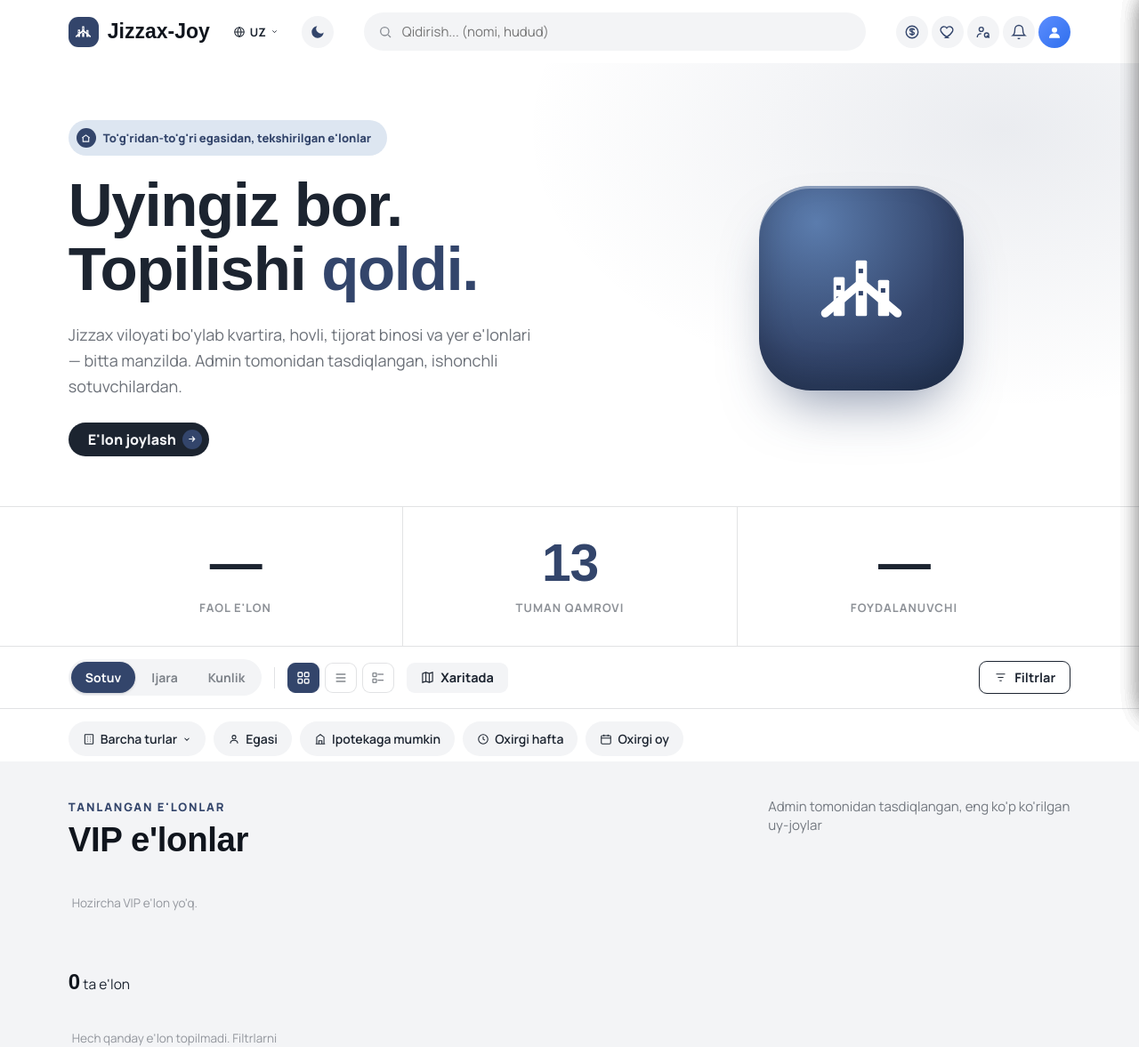
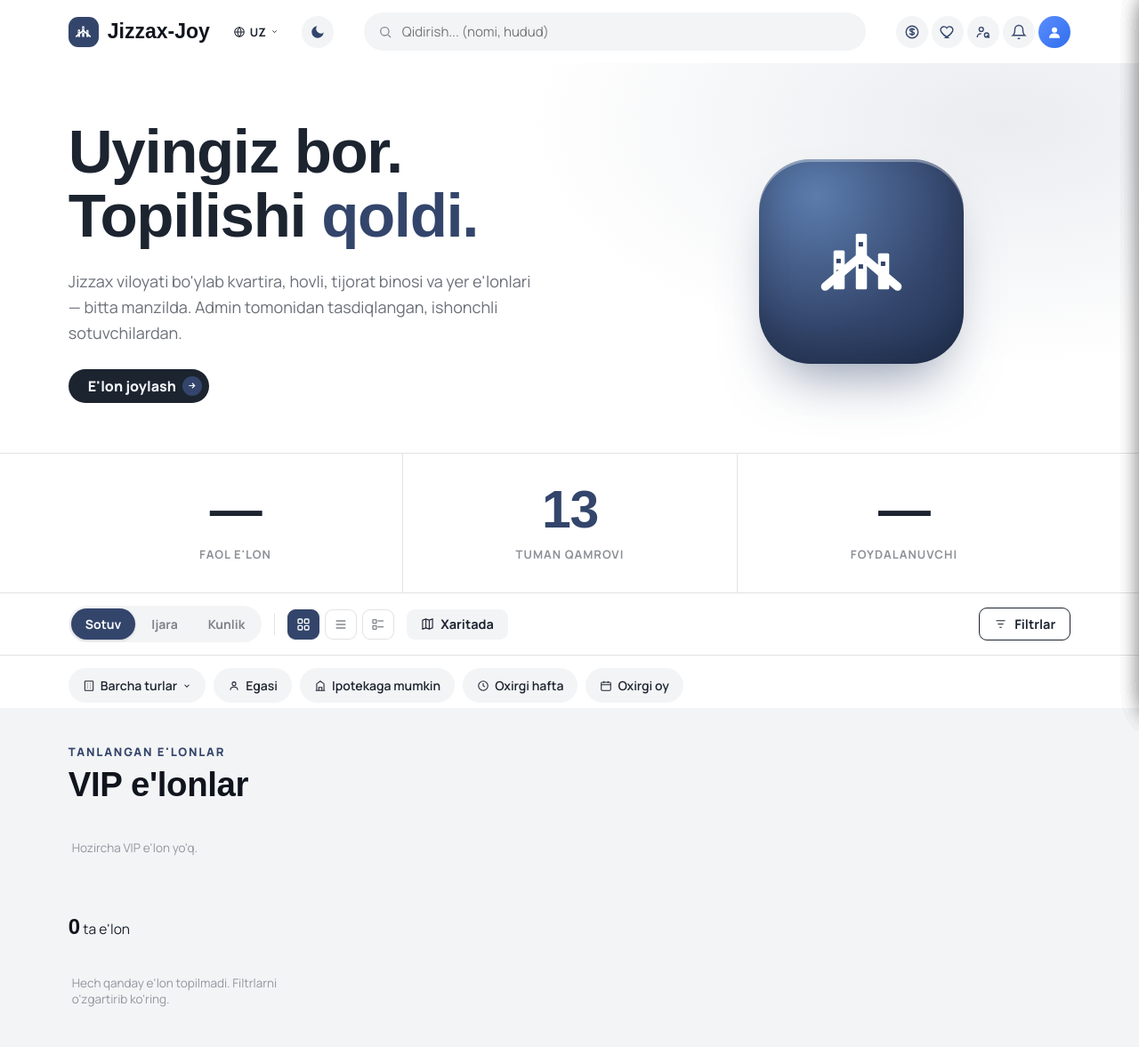
Before and after one commit to azizqulovsodiqjon-creator/Xonadon, a Django app: page / in a window 1280 px wide. Shown: the top 1177 px of the page at 89% size. Run offline with Django 5.2, Linux system fonts and the light colour scheme; data that the repository does not hold is empty; some libraries are stand-ins or nearby versions; some web fonts are replaced.

Commit message:
Remove the hero eyebrow chip and the VIP section subtitle
Drops "To'g'ridan-to'g'ri egasidan, tekshirilgan e'lonlar" above the
hero title and "Admin tomonidan tasdiqlangan, eng ko'p ko'rilgan
uy-joylar" next to the VIP heading.

Co-Authored-By: Claude Opus 5.5 <noreply@anthropic.com>

```diff
--- a/listings/tests.py
+++ b/listings/tests.py
@@ -246,6 +246,8 @@ class SiteIconTests(TestCase):
         page = self.client.get('/').content.decode()
         self.assertIn('<link rel="icon" href="/favicon.ico" sizes="48x48">', page)
         self.assertNotIn('Admin tasdiqlagan', page)
+        self.assertNotIn('heroEyebrowText', page)  # the "To'g'ridan-to'g'ri egasidan..." chip
+        self.assertNotIn('class="vip-sub"', page)
 
 
 class InstallableAppTests(TestCase):
--- a/static/js/10-i18n.js
+++ b/static/js/10-i18n.js
@@ -60,7 +60,6 @@
     // Both buttons have a leading text node + a trailing arrow-icon
     // <span> (see .cta-arrow) - touch only the text node, or .textContent
     // would wipe the icon out.
-    document.getElementById('heroEyebrowText').textContent = dict.hero_eyebrow;
     document.getElementById('heroTitle1').textContent = dict.hero_title_1;
     document.getElementById('heroTitle2').textContent = dict.hero_title_2;
     document.getElementById('heroTitleEm').textContent = dict.hero_title_em;
--- a/templates/index.html
+++ b/templates/index.html
@@ -94,7 +94,6 @@
 
     <div class="hero-section" id="heroSection">
       <div class="hero-text">
-        <div class="hero-eyebrow"><span class="chip"><svg viewBox="0 0 24 24" fill="none" stroke="currentColor" stroke-width="2.4"><path d="M3 11l9-7 9 7"/><path d="M5 10v10h14V10"/></svg></span><span id="heroEyebrowText">To'g'ridan-to'g'ri egasidan, tekshirilgan e'lonlar</span></div>
         <h2 class="hero-title"><span id="heroTitle1">Uyingiz bor.</span><br><span id="heroTitle2">Topilishi</span> <em id="heroTitleEm">qoldi.</em></h2>
         <p class="hero-sub" id="heroSub">Jizzax viloyati bo'ylab kvartira, hovli, tijorat binosi va yer e'lonlari — bitta manzilda. Admin tomonidan tasdiqlangan, ishonchli sotuvchilardan.</p>
         <div class="hero-actions">
@@ -155,7 +154,6 @@
   <section class="vip-section">
     <div class="vip-head">
       <div><span class="eyebrow">Tanlangan e'lonlar</span><h2>VIP e'lonlar</h2></div>
-      <div class="vip-sub">Admin tomonidan tasdiqlangan, eng ko'p ko'rilgan uy-joylar</div>
     </div>
     <div class="vip-scroll" id="vipScroll"></div>
   </section>
```
